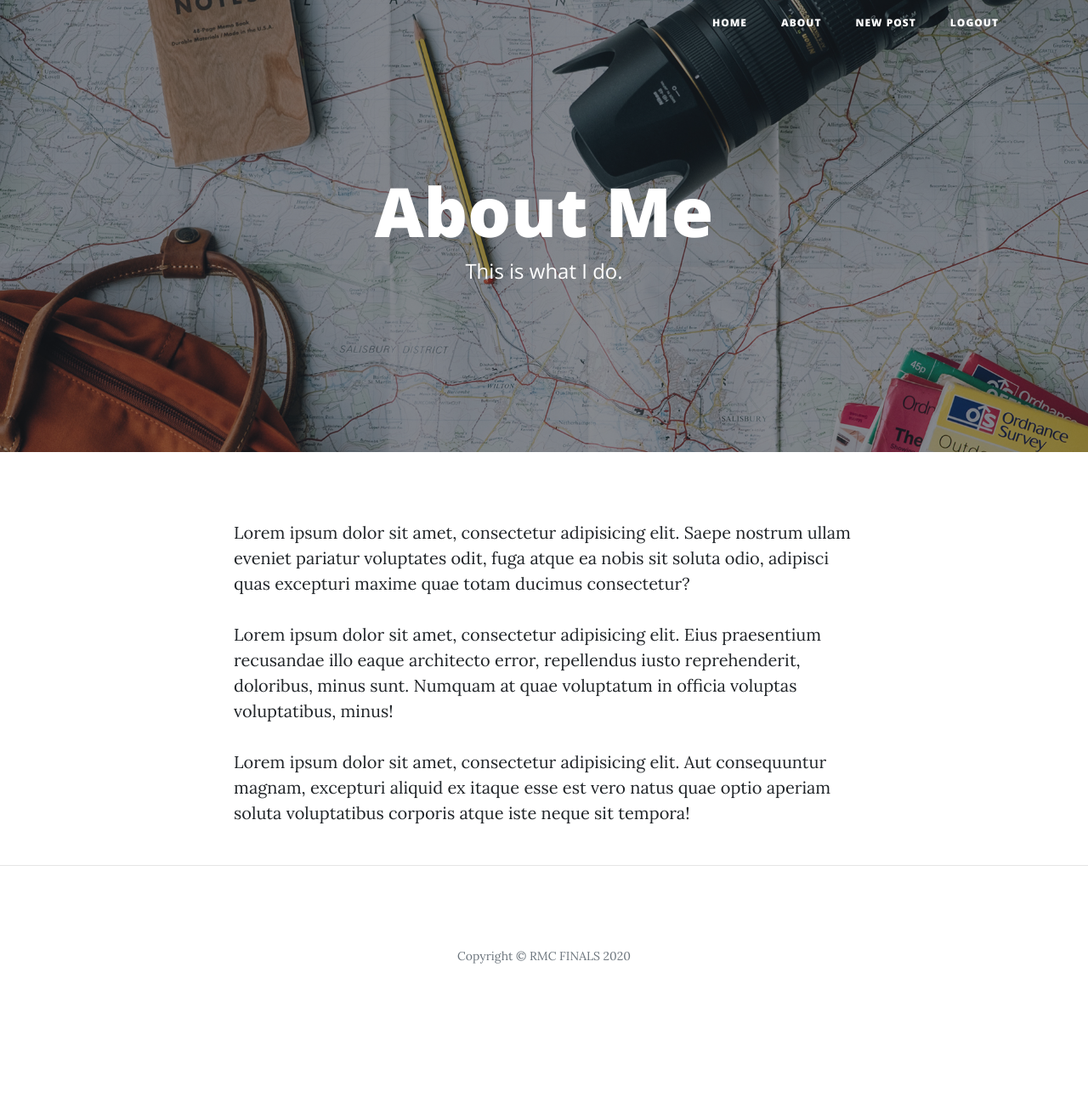
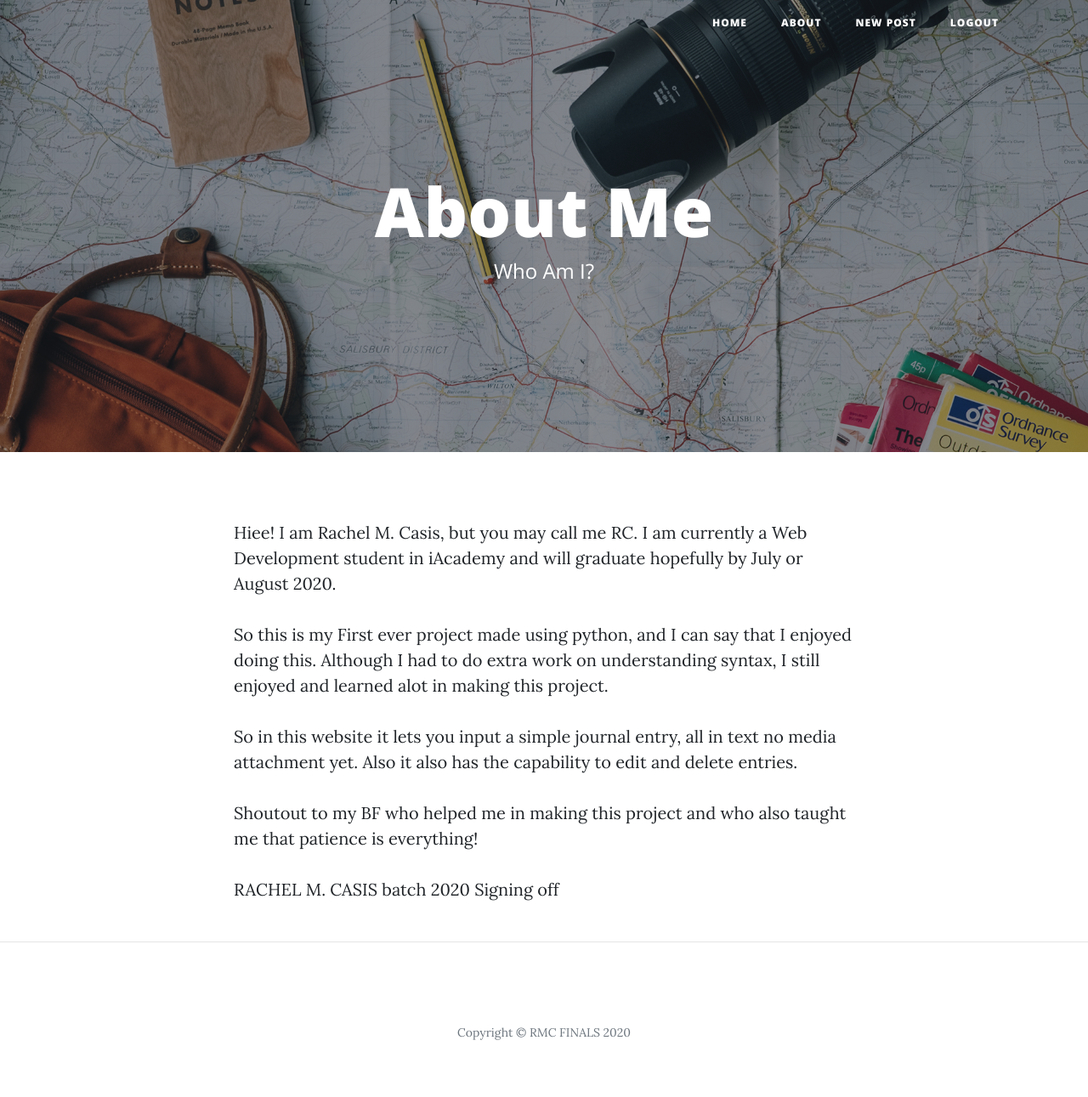
Before and after one commit to rachelmcasis/Web_Elective_4, a Flask app: page /about in a window 1280 px wide. Shown: the whole page at 85% size. Before the commit the page ends 1134 px from the top, so only its background shows below. Run offline with Flask 2, Linux system fonts and the light colour scheme; some libraries are stand-ins or nearby versions.

Commit message:
new ones

```diff
--- a/Finals/db.json
+++ b/Finals/db.json
@@ -1 +1 @@
-{"_default": {"3": {"title": "How the covid made me understand how blessed I am", "subtitle": "Random 3am thought about my life", "entry": "hello this is to test if this a working db", "author": "rachel casis", "datetime": "June 16, 2020 08:30 PM"}}}
+{"_default": {"4": {"title": "new journal", "subtitle": "new subtitle", "entry": "skdjflsdhvpziodfv", "author": "me", "datetime": "June 23, 2020 02:35 PM"}}}
--- a/Finals/templates/about.html
+++ b/Finals/templates/about.html
@@ -13,7 +13,7 @@
         <div class="col-lg-8 col-md-10 mx-auto">
           <div class="page-heading">
             <h1>About Me</h1>
-            <span class="subheading">This is what I do.</span>
+            <span class="subheading">Who Am I?</span>
           </div>
         </div>
       </div>
@@ -24,9 +24,23 @@
   <div class="container">
     <div class="row">
       <div class="col-lg-8 col-md-10 mx-auto">
-        <p>Lorem ipsum dolor sit amet, consectetur adipisicing elit. Saepe nostrum ullam eveniet pariatur voluptates odit, fuga atque ea nobis sit soluta odio, adipisci quas excepturi maxime quae totam ducimus consectetur?</p>
-        <p>Lorem ipsum dolor sit amet, consectetur adipisicing elit. Eius praesentium recusandae illo eaque architecto error, repellendus iusto reprehenderit, doloribus, minus sunt. Numquam at quae voluptatum in officia voluptas voluptatibus, minus!</p>
-        <p>Lorem ipsum dolor sit amet, consectetur adipisicing elit. Aut consequuntur magnam, excepturi aliquid ex itaque esse est vero natus quae optio aperiam soluta voluptatibus corporis atque iste neque sit tempora!</p>
+        <p>
+          Hiee! I am Rachel M. Casis, but you may call me RC.
+          I am currently a Web Development student in iAcademy and will graduate hopefully by July or August 2020.
+        </p>
+        <p>So this is my First ever project made using python, and I can say that I enjoyed doing this.
+          Although I had to do extra work on understanding syntax, I still enjoyed and learned alot in making this project.
+        </p>
+        <p>
+          So in this website it lets you input a simple journal entry, all in text no media attachment yet.
+          Also it also has the capability to edit and delete entries.
+        </p>
+        <p>
+          Shoutout to my BF who helped me in making this project and who also taught me that patience is everything!
+        </p>
+        <p>
+          RACHEL M. CASIS batch 2020 Signing off
+        </p>
       </div>
     </div>
   </div>
```
Also changed, not shown: Finals/static/img-01.jpg.
